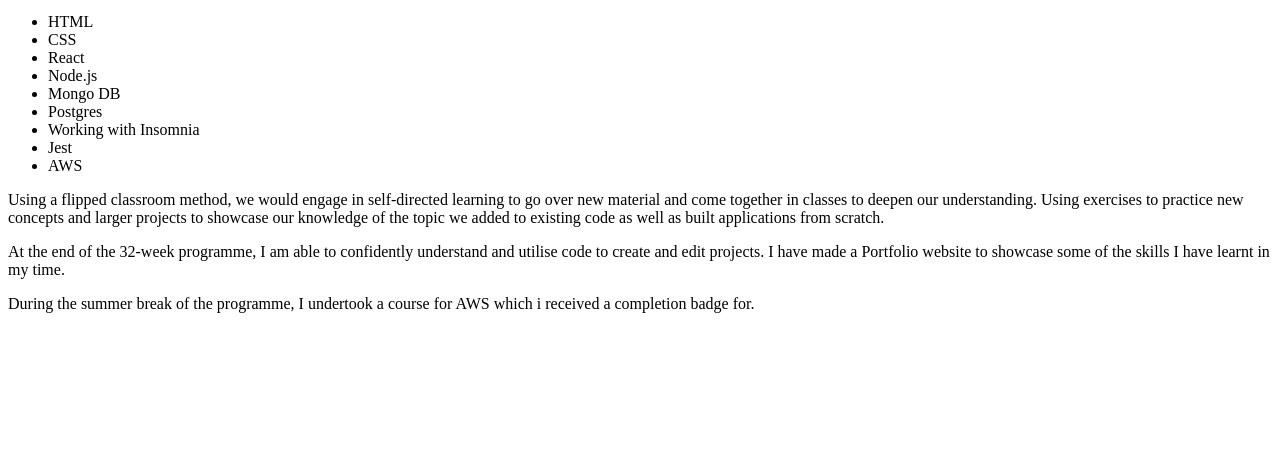
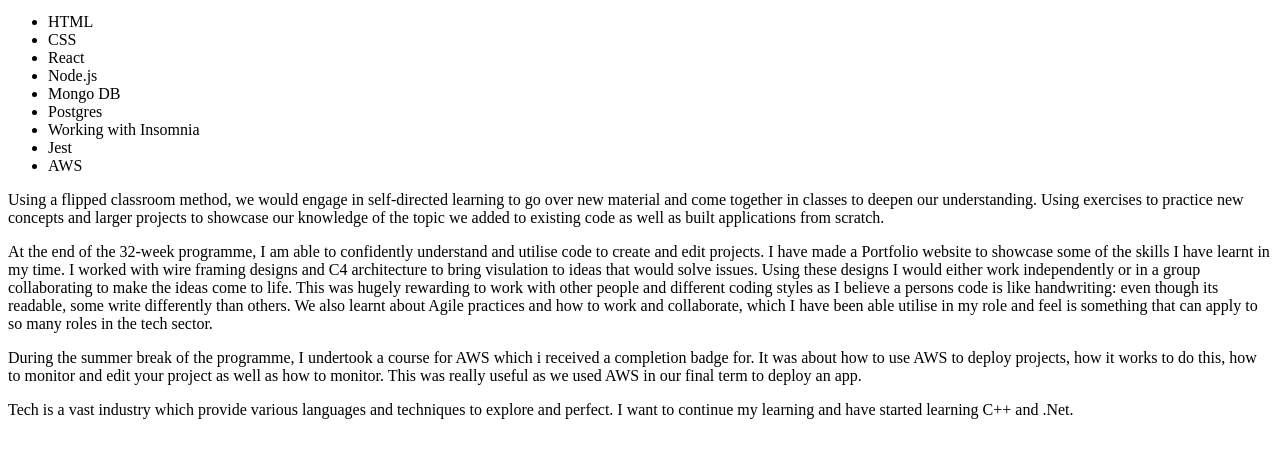
Before and after one commit to Tegzma/Portfolio-, a website: page src/education.html in a window 1280 px wide. Shown: the part 243-700 px from the top of the page. Drawn offline with Linux system fonts and the light colour scheme.

Commit message:
editing content for education

```diff
--- a/src/education.html
+++ b/src/education.html
@@ -36,14 +36,21 @@
       <p>At the end of the 32-week programme, I am able
       to confidently understand and utilise code to create and edit projects. I have made a Portfolio
       website to showcase some of the skills I have learnt in my time.
-
+      I worked with wire framing designs and C4 architecture to bring visulation to ideas that would solve issues.
+      Using these designs I would either work independently or in a group collaborating to make the ideas come to life.
+      This was hugely rewarding to work with other people and different coding styles as I believe a persons code is like handwriting: even
+      though its readable, some write differently than others.
+      We also learnt about Agile practices and how to work and collaborate, which I have been able utilise in my role and feel
+      is something that can apply to so many roles in the tech sector.
     </p>
-
-
       <p>
-
-
-      During the summer break of the programme, I undertook a course for AWS which i received a completion badge for.
-
+During the summer break of the programme, I undertook a course for AWS which i received a completion badge for.
+It was about how to use AWS to deploy projects, how it works to do this, how to monitor and edit your project
+as well as how to monitor. This was really useful as we used AWS in our final term to deploy an app.
+      </p>
+      <p>
+          Tech is a vast industry which provide various languages and techniques to explore and perfect.
+          I want to continue my learning  and have started learning C++ and .Net.
+      </p>
   </body>
 </html>
```
